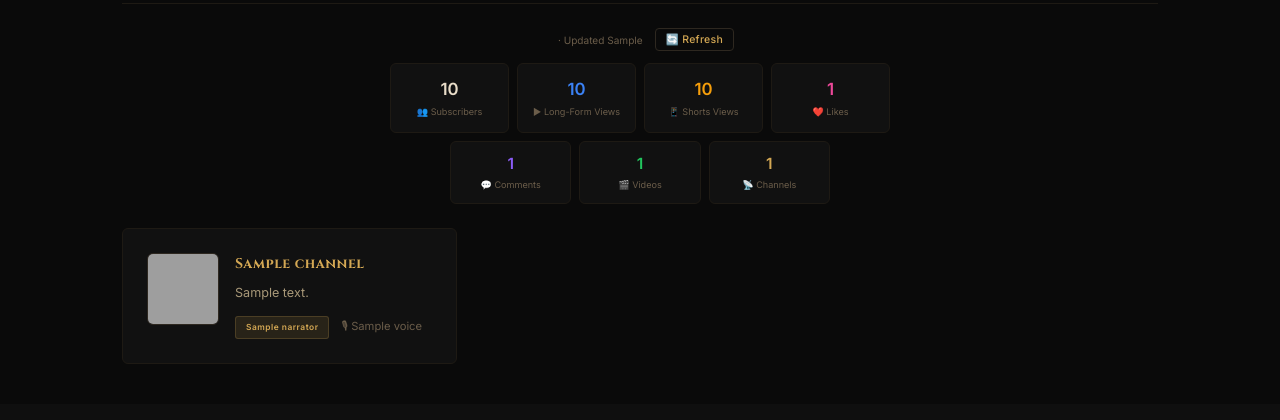
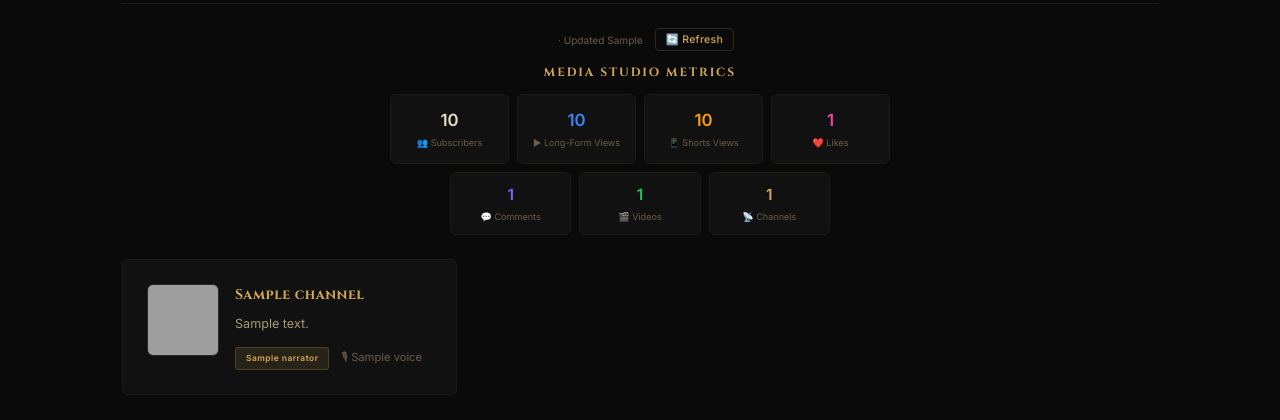
Before and after one commit to EmroseMediaStudios/MediaApp, a Flask app: template app/templates/dashboard.html in a window 1280 px wide. Shown: the part 560-980 px from the top of the page. Before the commit the page ends 924 px from the top, so only its background shows below. Run offline with Flask 3, Linux system fonts and the light colour scheme; the template is opened without the code that fills it: most values are stand-ins (such as "Sample title", 1, 10 or a date in 2020); data that the repository does not hold is empty; some libraries are stand-ins or nearby versions; grey boxes are pictures that could not be loaded.

Commit message:
Add 'Media Studio Metrics' title to dashboard stats

```diff
--- a/app/templates/dashboard.html
+++ b/app/templates/dashboard.html
@@ -33,6 +33,7 @@
     <button onclick="refreshMetrics(this)" class="btn btn-sm" style="font-size: 0.75em; padding: 4px 10px; background: transparent; color: var(--gold); border: 1px solid var(--border2);">🔄 Refresh</button>
   </div>
 
+  <h3 style="text-align: center; font-size: 0.85em; letter-spacing: 2px; margin-bottom: 12px;">MEDIA STUDIO METRICS</h3>
   <div style="display: grid; grid-template-columns: repeat(4, 1fr); gap: 8px; max-width: 500px; margin: 0 auto;">
     <div style="background: var(--card); border: 1px solid var(--border); border-radius: 6px; padding: 12px 8px;">
       <div style="font-size: 1.2em; font-weight: 700; color: var(--text1);">{{ "{:,}".format(ns.total_subs) }}</div>
```
